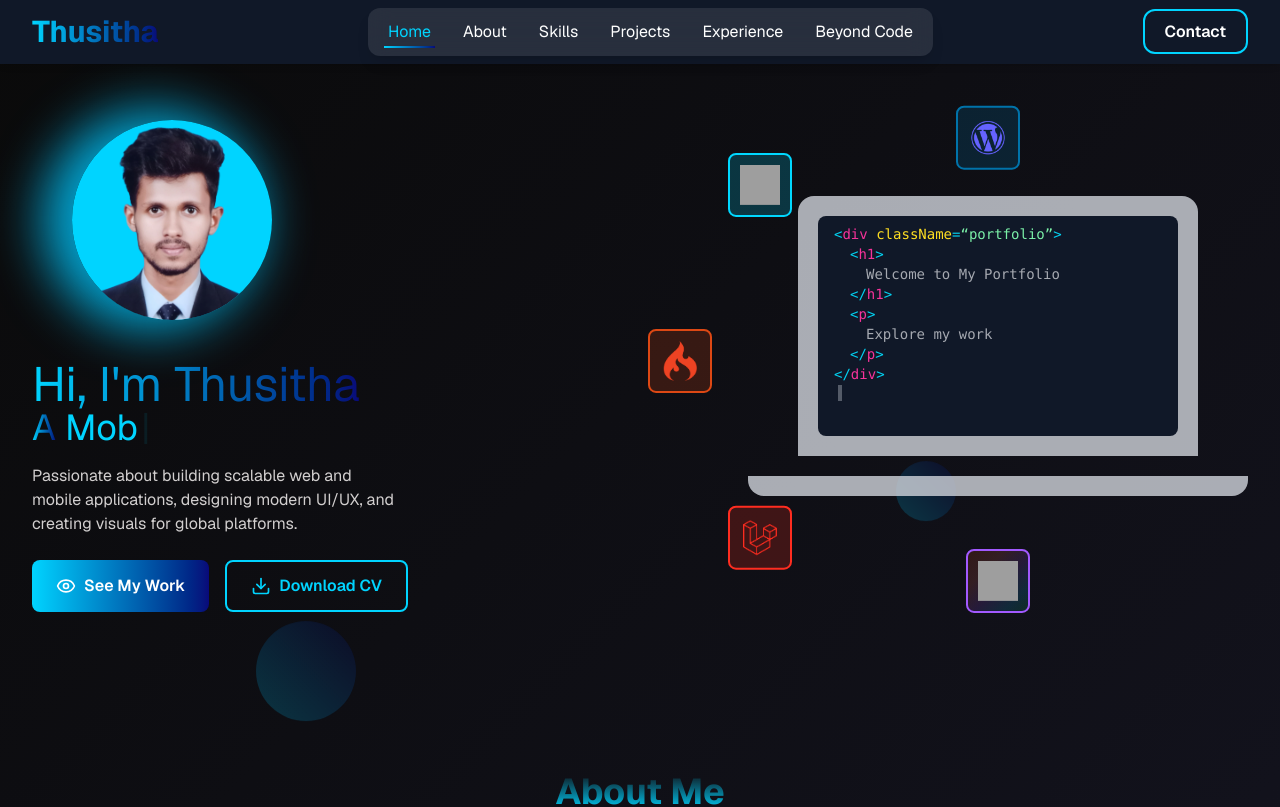
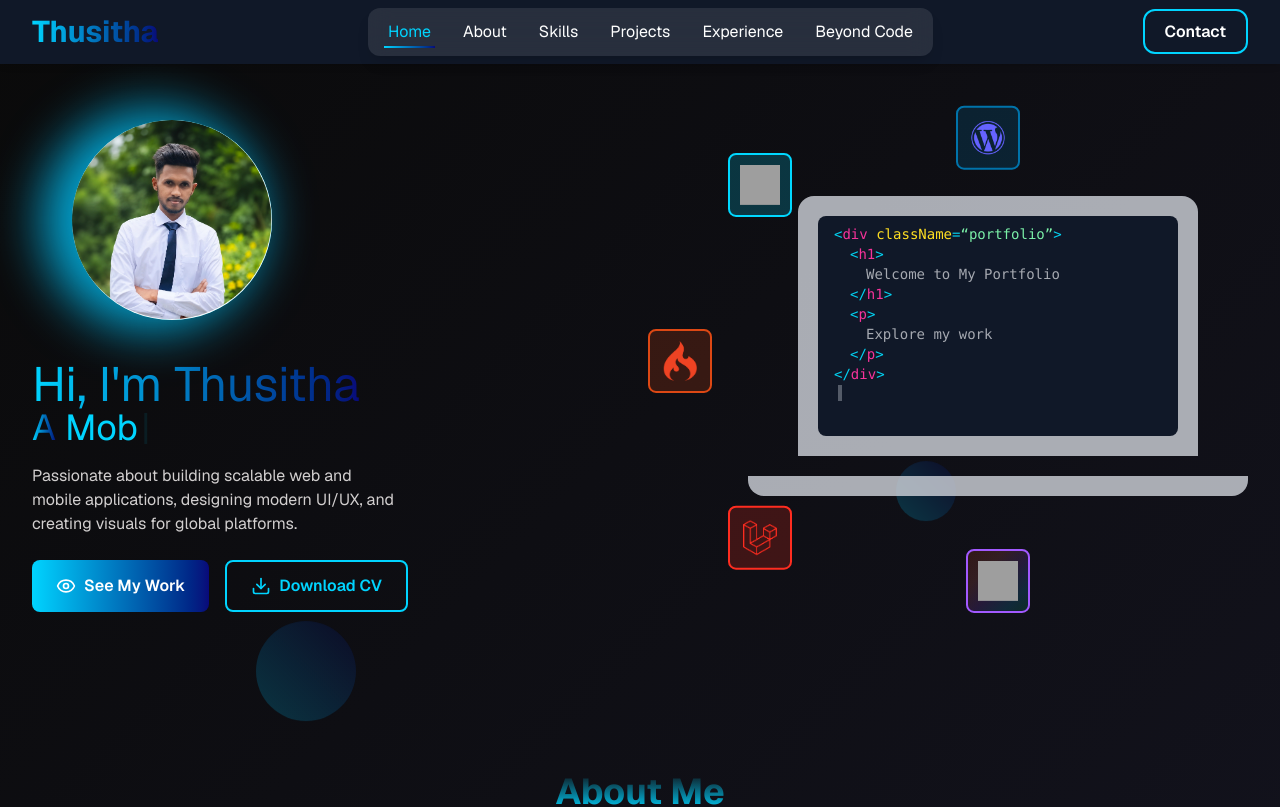
Before and after one commit to thusithas/thusitha-portfolio, a Next.js app: page / in a window 1280 px wide. Shown: the top 807 px of the page. Built offline with nearby package versions, Linux system fonts and the light colour scheme; grey boxes are pictures that could not be loaded.

Commit message:
profile and experience

```diff
--- a/src/app/components/Experience.js
+++ b/src/app/components/Experience.js
@@ -6,7 +6,17 @@ import animations from "./animation/variants";
 function Experience() {
   const experiences = [
     {
-      id: 1,
+    id: 1,
+    title: "Graphic Designer",
+    company: "Sarathchandra and Company (Pvt) Ltd",
+    period: "2026 Jan - Present",
+    description:
+    "Designing creative visual content for digital and print marketing campaigns, social media platforms, and brand promotions across the Sarathchandra Group. Producing engaging graphics and video content while maintaining a consistent brand identity.",
+    side: "right",
+    },
+
+    {
+      id: 2,
       title: "Associate Software Engineer",
       company: "JFS ICT Services (Pvt) Ltd",
       period: "2025 Feb - 2025 Aug",
@@ -15,7 +25,7 @@ function Experience() {
       side: "left",
     },
     {
-      id: 2,
+      id: 3,
       title: "Software Engineer Intern",
       company: "JFS ICT Services (Pvt) Ltd",
       period: "2024 Aug - 2025 Feb",
--- a/src/app/components/Hero.js
+++ b/src/app/components/Hero.js
@@ -19,10 +19,10 @@ function Hero() {
             className="overflow-hidden shadow-[-20px_0px_50px_10px_rgba(0,200,255,0.8)] rounded-full w-[200px] h-[200px] mx-auto my-15 lg:m-10 bg-gradient-to-r from-[var(--primary-color)] to-[var(--primary-color)]"
           >
             <Image
-              src="/images/Me3.png"
+              src="/images/Me1.jpg"
               alt="myphoto"
-              width={180}
-              height={180}
+              width={220}
+              height={220}
               className="mx-auto lg:mx-auto object-cover"
             />
           </motion.div>
@@ -51,6 +51,8 @@ function Hero() {
                   "Web Developer",
                   "Mobile App Developer",
                   "UI/UX Designer",
+                  "Graphic Designer",
+                  "Content Creator",
                 ]}
                 loop={0}
                 cursor
```
Also changed, not shown: public/images/Me1.jpg (added), public/images/Me4.png (added).
